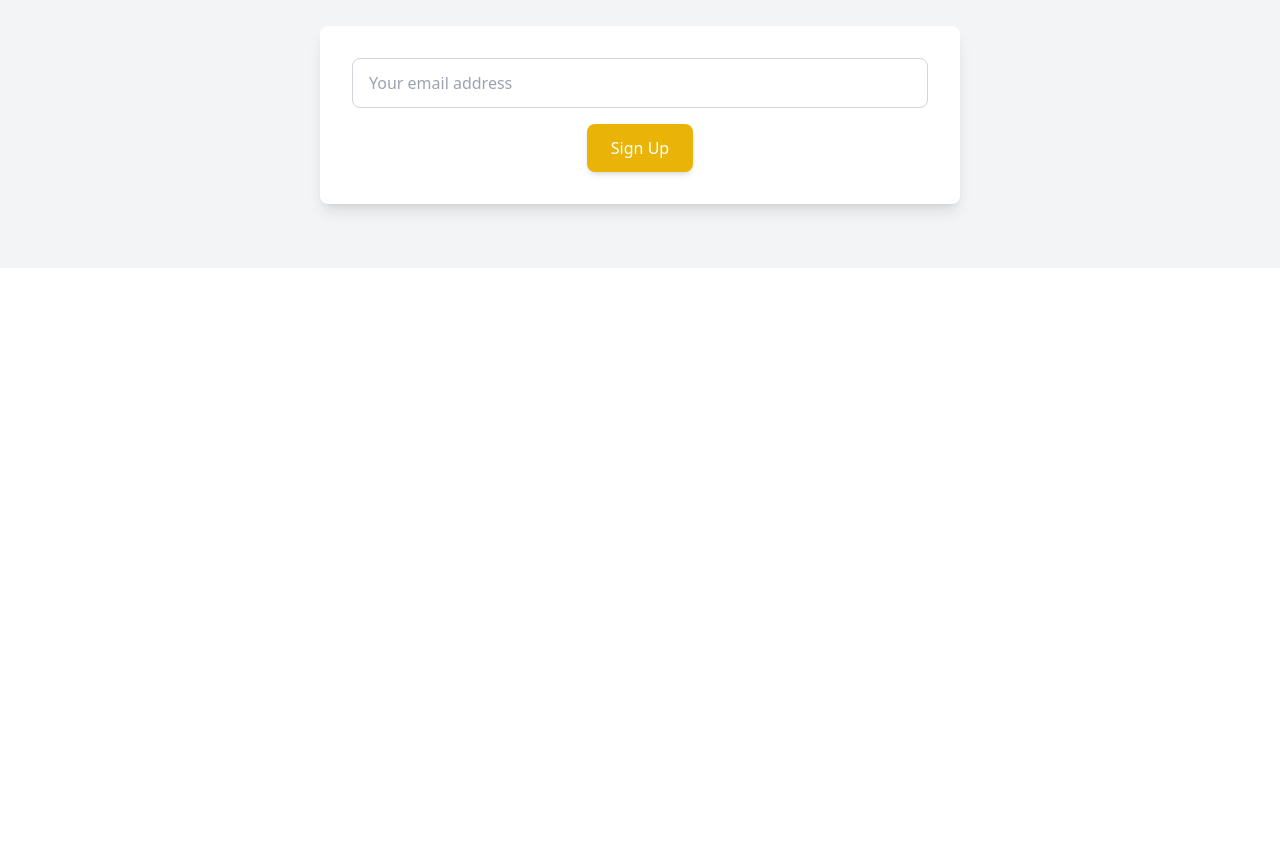
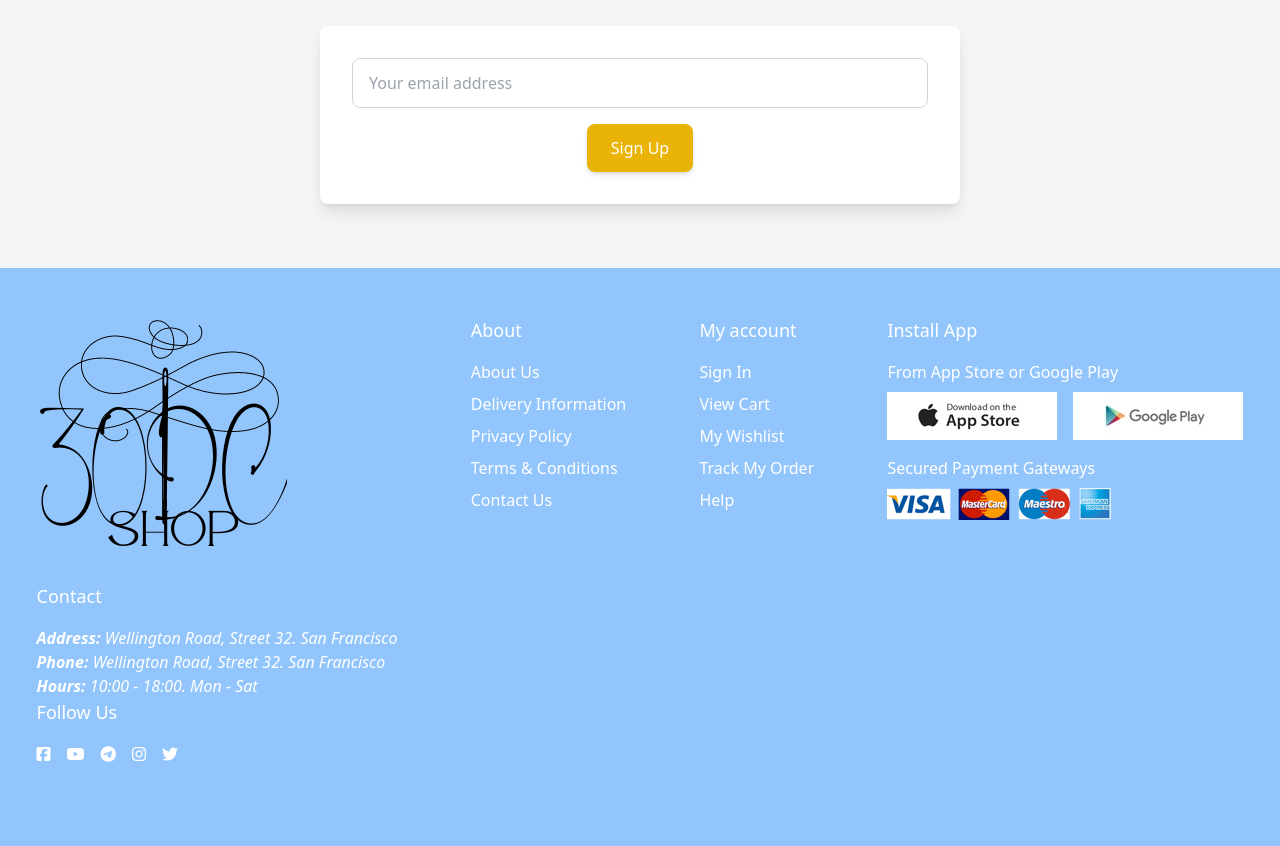
Before and after one commit to nishkarsh25/MyEcommerce-ResponsivePage, a website: page src/index.html in a window 1280 px wide. Shown: the part 5250-6096 px from the top of the page. Before the commit the page ends 5518 px from the top, so only its background shows below. Drawn offline with Linux system fonts and the light colour scheme.

Commit message:
Made the footer of the web page
The flex-wrap property in CSS is used within a flex container to control the wrapping of flex items if they exceed the container's width along the main axis. It determines whether the flex items should wrap onto multiple lines or stay on a single line.

Here's what the different values of flex-wrap do:

nowrap: This is the default value. It specifies that the flex items should not wrap. They will all try to fit onto one line, even if it means overflowing the container.

wrap: This value allows flex items to wrap onto multiple lines if necessary. If there isn't enough space for all the items on one line, they will wrap to the next line.

wrap-reverse: This value is similar to wrap, but it reverses the wrapping direction. Flex items wrap onto multiple lines, but the wrapping starts from the opposite side of the main axis compared to the wrap value.

In the context of the footer HTML you provided, flex-wrap: wrap; is used to allow the flex items inside the footer container to wrap onto multiple lines if the viewport width is not wide enough to accommodate them all on a single line. This ensures better responsiveness and prevents horizontal overflow on smaller screens.

```diff
--- a/src/index.html
+++ b/src/index.html
@@ -453,5 +453,54 @@
         </section>
 
     </main>
+
+
+    <footer class="bg-blue-300 text-white py-12">
+      <div id="footer" class="container mx-auto flex flex-wrap justify-around">
+          <div class="contact mb-8">
+              <a href="indext.html"><img src="images/logo.png" alt="" class="mb-4" /></a>
+              <h3 class="text-lg mb-4">Contact</h3>
+              <address>
+                  <p><b>Address:</b> Wellington Road, Street 32. San Francisco</p>
+                  <p><b>Phone:</b> Wellington Road, Street 32. San Francisco</p>
+                  <p><b>Hours:</b> 10:00 - 18:00. Mon - Sat</p>
+              </address>
+              <h3 class="text-lg mb-4">Follow Us</h3>
+              <div class="socials flex">
+                  <a href="#"><i class="fab fa-facebook-square mr-4"></i></a>
+                  <a href="#"><i class="fab fa-youtube mr-4"></i></a>
+                  <a href="#"><i class="fab fa-telegram mr-4"></i></a>
+                  <a href="#"><i class="fab fa-instagram mr-4"></i></a>
+                  <a href="#"><i class="fab fa-twitter"></i></a>
+              </div>
+          </div>
+          <div class="about mb-8">
+              <h3 class="text-lg mb-4">About</h3>
+              <a href="#" class="block mb-2 hover:text-gray-400">About Us</a>
+              <a href="#" class="block mb-2 hover:text-gray-400">Delivery Information</a>
+              <a href="#" class="block mb-2 hover:text-gray-400">Privacy Policy</a>
+              <a href="#" class="block mb-2 hover:text-gray-400">Terms & Conditions</a>
+              <a href="#" class="block hover:text-gray-400">Contact Us</a>
+          </div>
+          <div class="myaccount mb-8">
+              <h3 class="text-lg mb-4">My account</h3>
+              <a href="#" class="block mb-2 hover:text-gray-400">Sign In</a>
+              <a href="#" class="block mb-2 hover:text-gray-400">View Cart</a>
+              <a href="#" class="block mb-2 hover:text-gray-400">My Wishlist</a>
+              <a href="#" class="block mb-2 hover:text-gray-400">Track My Order</a>
+              <a href="#" class="block hover:text-gray-400">Help</a>
+          </div>
+          <div class="install mb-8">
+              <h3 class="text-lg mb-4">Install App</h3>
+              <p class="mb-2">From App Store or Google Play</p>
+              <div class="download flex mb-4">
+                  <a href="#" class="mr-4"><img src="images/pay/app.jpg" alt=""></a>
+                  <a href="#"><img src="images/pay/play.jpg" alt=""></a>
+              </div>
+              <p class="mb-2">Secured Payment Gateways</p>
+              <img src="images/pay/pay.png" alt="">
+          </div>
+      </div>
+    </footer>
 </body>
 </html>
```
Also changed, not shown: src/output.css.
